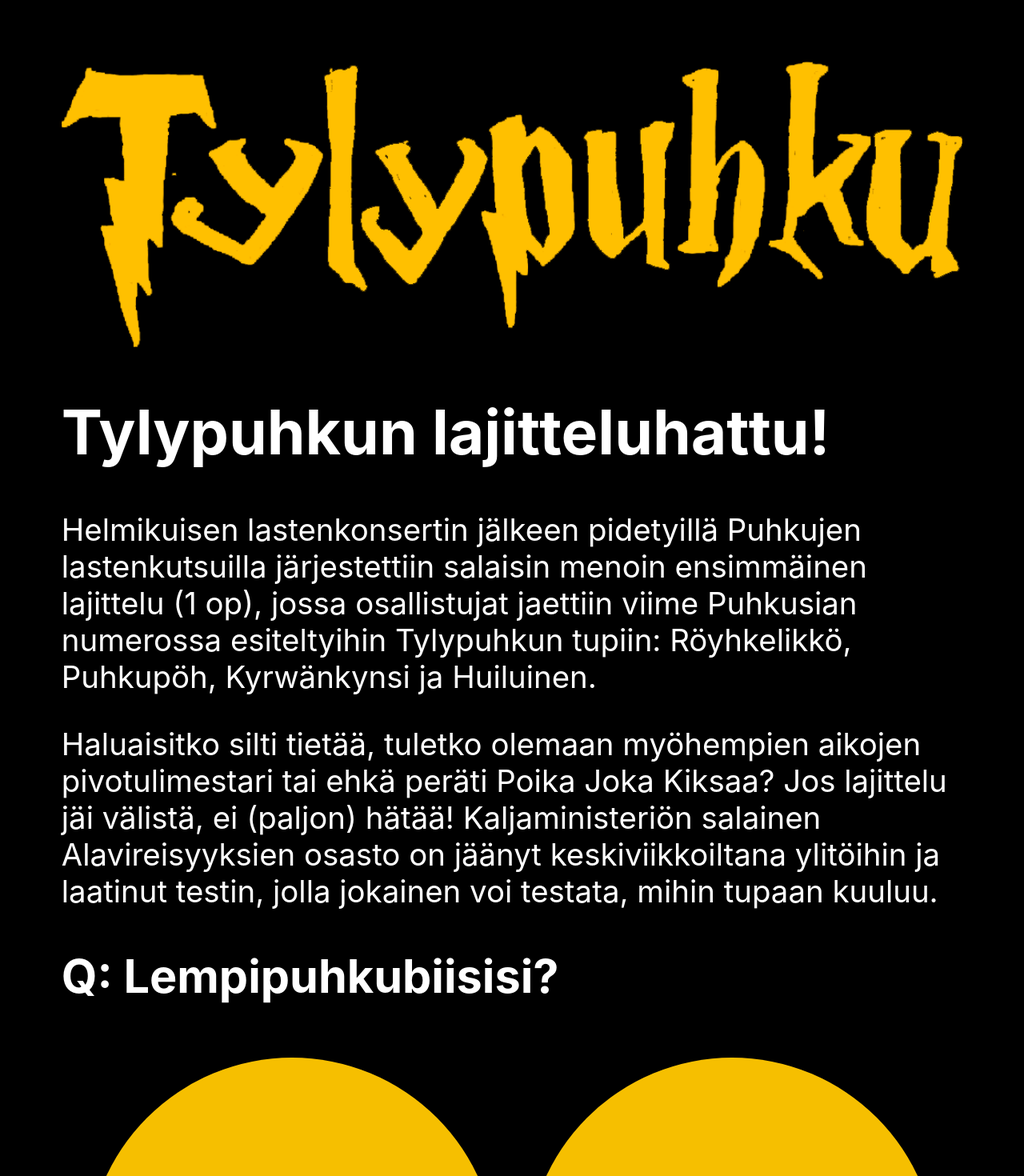
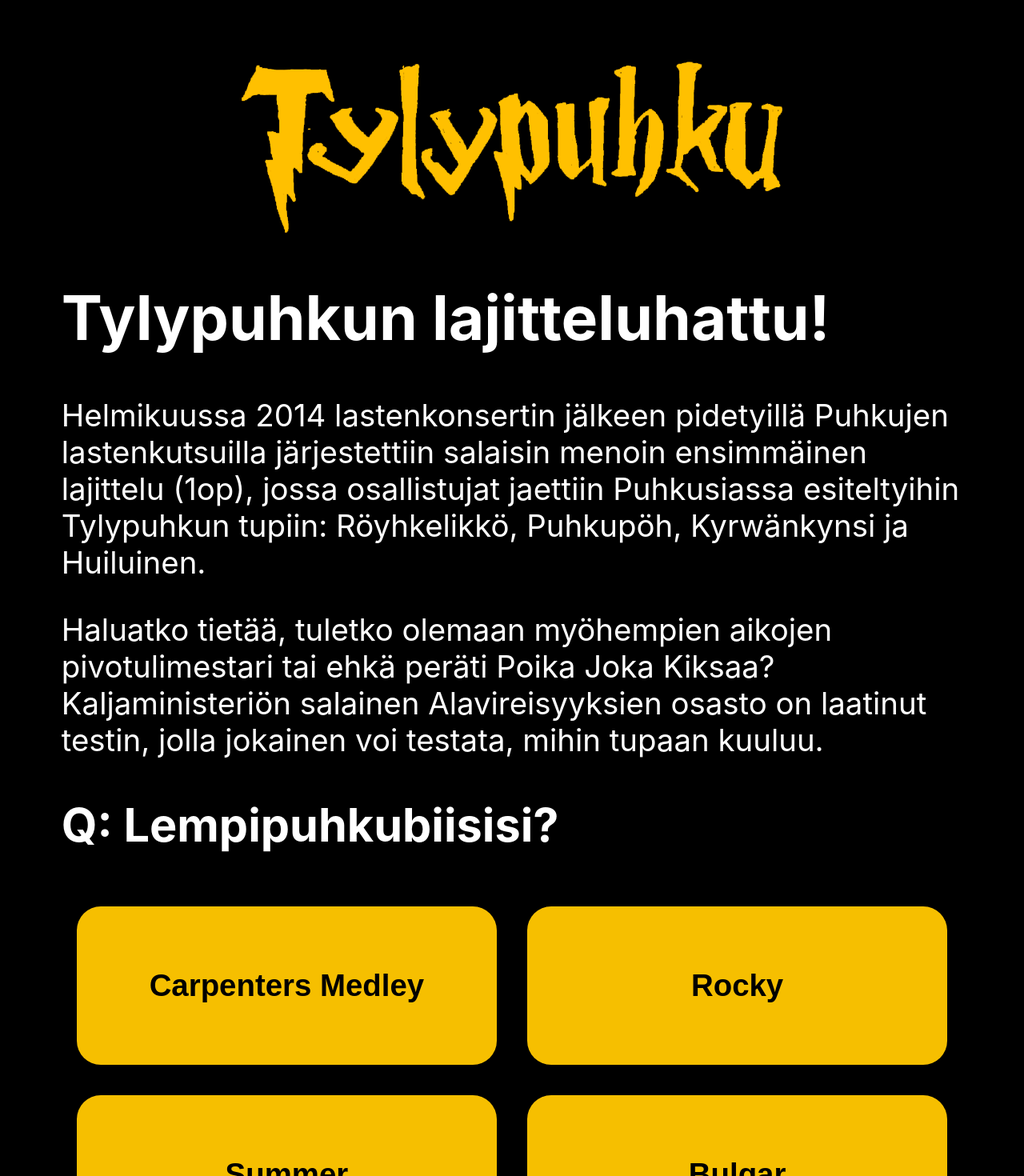
Before and after one commit to ellamac/lajittelu, a React (Create React App) app: page / in a window 1280 px wide. Shown: the top 1470 px of the page at 80% size. Built offline with nearby package versions, Linux system fonts and the light colour scheme.

Commit message:
vaihtoehtojen säätöi

```diff
--- a/src/App.css
+++ b/src/App.css
@@ -18,12 +18,15 @@ html, body {
   padding: 1em;
 }
 
+p {
+  hyphens: auto;
+}
 
 button {
-  padding: .5em;
+  padding: 1em;
   background: var(--highlight);
   border: none;
-  border-radius: 6px;
+  border-radius: 30px;
   margin: .5em;
   font-size: 3vw;
   font-weight: var(--weight-bold);
@@ -36,27 +39,21 @@ button {
   height: 33vh;
   justify-content: center;
   align-content: flex-start;
-  align-items: center;
+  align-items: stretch;
 }
 
 .option {
-  height: 40vw;
-  width: 40vw;
-  border-radius: 100%;
+  flex: 1 1 45%;
   padding: 2em;
-  font-size: 1em;
 }
 
-.option:nth-child(5) {
+
+.otsikko-wrapper {
   width: 100%;
-  border-radius: 6px;
-  padding: 1em;
-  min-height: 3em;
-  height: initial;
+  text-align: center;
 }
-
 .otsikko {
-  width: 100%;
+  width: 60%;
 }
 
 .house-image-wrapper {
--- a/src/App.js
+++ b/src/App.js
@@ -5,10 +5,10 @@ import otsikko from './data/otsikko.png';
 function App() {
   return (
     <div className="App">
-      <img src={otsikko} alt="Logo" className='otsikko' />
+      <div className='otsikko-wrapper'><img src={otsikko} alt="Logo" className='otsikko' /></div>
       <h1>Tylypuhkun lajitteluhattu!</h1>
-      <p>Helmikuisen lastenkonsertin jälkeen pidetyillä Puhkujen lastenkutsuilla järjestettiin salaisin menoin ensimmäinen lajittelu (1 op), jossa osallistujat jaettiin viime Puhkusian numerossa esiteltyihin Tylypuhkun tupiin: Röyhkelikkö, Puhkupöh, Kyrwänkynsi ja Huiluinen.</p>
-      <p>Haluaisitko silti tietää, tuletko olemaan myöhempien aikojen pivotulimestari tai ehkä peräti Poika Joka Kiksaa? Jos lajittelu jäi välistä, ei (paljon) hätää! Kaljaministeriön salainen Alavireisyyksien osasto on jäänyt keskiviikkoiltana ylitöihin ja laatinut testin, jolla jokainen voi testata, mihin tupaan kuuluu.</p>
+      <p>Helmikuussa 2014 lastenkonsertin jälkeen pidetyillä Puhkujen lastenkutsuilla järjestettiin salaisin menoin ensimmäinen lajittelu (1op), jossa osallistujat jaettiin Puhkusiassa esiteltyihin Tylypuhkun tupiin: Röyhkelikkö, Puhkupöh, Kyrwänkynsi ja Huiluinen.</p>
+      <p>Haluatko tietää, tuletko olemaan myöhempien aikojen pivotulimestari tai ehkä peräti Poika Joka Kiksaa? Kaljaministeriön salainen Alavireisyyksien osasto on laatinut testin, jolla jokainen voi testata, mihin tupaan kuuluu.</p>
       <LajitteluQuiz className="quiz" />
     </div>
   );
```
